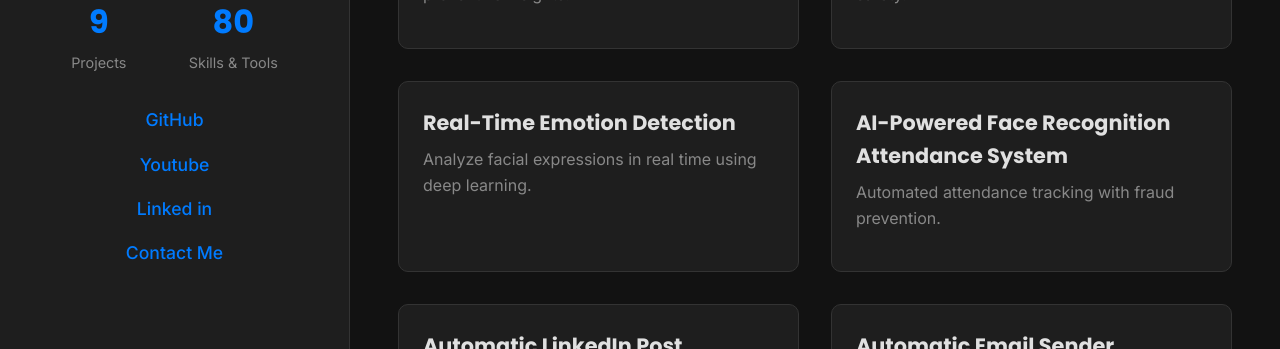
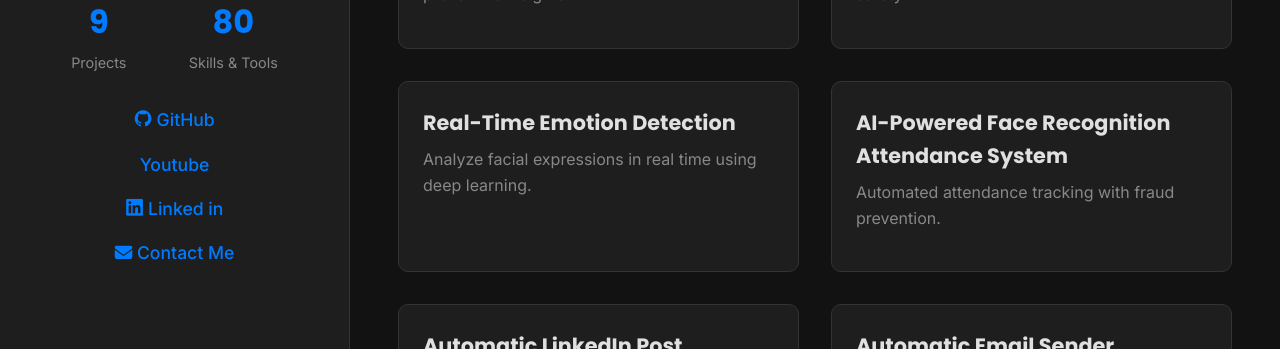
Before and after one commit to Muthumaniraj26/portfoliomuthumaniraj, a Jekyll site: the page built from index.html, in a window 1280 px wide. Shown: the part 427-776 px from the top of the page. Built offline with Jekyll 4.4.1, drawn with Linux system fonts in a browser that asks for light colours.

Commit message:
Enhance sidebar with Font Awesome icons
Added Font Awesome icons to social links and updated the stylesheet link.

```diff
--- a/_layouts/default.html
+++ b/_layouts/default.html
@@ -8,7 +8,9 @@
   <link rel="preconnect" href="https://fonts.googleapis.com">
   <link rel="preconnect" href="https://fonts.gstatic.com" crossorigin>
   <link href="https://fonts.googleapis.com/css2?family=Poppins:wght@600;700&family=Inter:wght@400;500&display=swap" rel="stylesheet">
+
   <link rel="stylesheet" type='text/css' href="https://cdn.jsdelivr.net/gh/devicons/devicon@latest/devicon.min.css" />
+  <link rel="stylesheet" href="https://cdnjs.cloudflare.com/ajax/libs/font-awesome/6.5.2/css/all.min.css" />
 
   <link rel="stylesheet" href="/assets/css/style.css">
 </head>
@@ -36,11 +38,20 @@
         </div>
 
         <nav class="sidebar-nav">
-          <a href="https://github.com/{{ site.github_username }}" target="_blank">GitHub</a>
-          <a href="https://www.youtube.com/@muthumanirajs" target="_blank">Youtube</a>
-          <a href="https://www.linkedin.com/in/muthumaniraj-sanjeevi/" target="_blank">Linked in</a>
-          <a href="/#contact">Contact Me</a>
+          <a href="https://github.com/{{ site.github_username }}" target="_blank">
+            <i class="devicon-github-original"></i> GitHub
+          </a>
+          <a href="https://www.youtube.com/@muthumanirajs" target="_blank">
+            <i class="devicon-youtube-plain"></i> Youtube
+          </a>
+          <a href="https://www.linkedin.com/in/muthumaniraj-sanjeevi/" target="_blank">
+            <i class="devicon-linkedin-plain"></i> Linked in
+          </a>
+          <a href="/#contact">
+            <i class="fas fa-envelope"></i> Contact Me
+          </a>
         </nav>
+
       </div>
     </aside>
 
```
